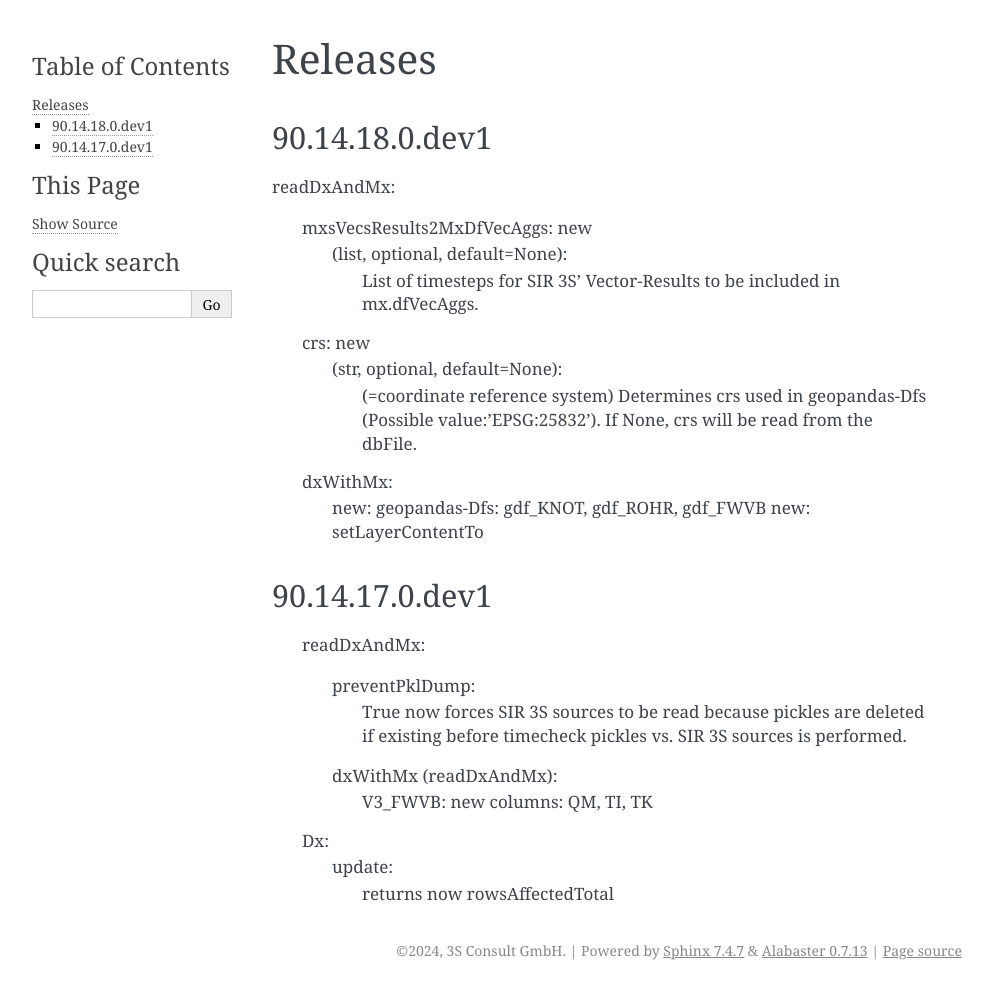
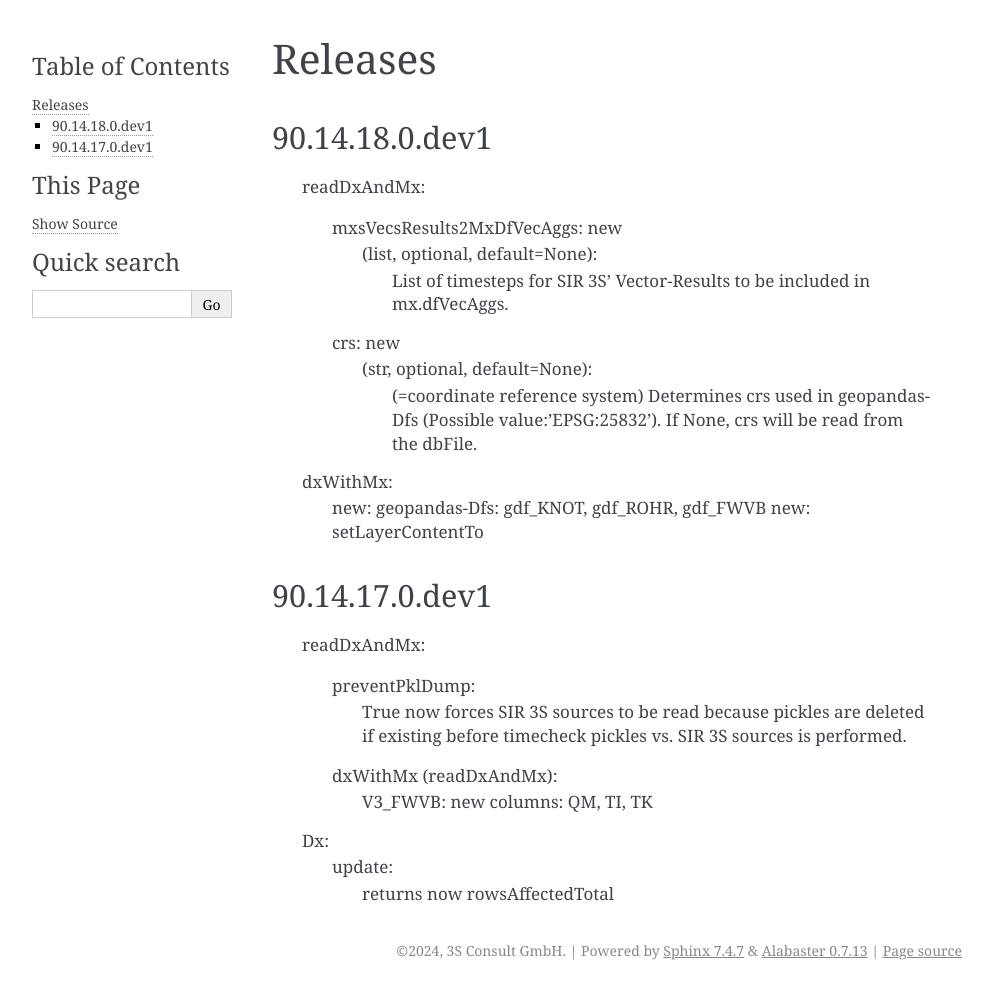
Before and after one commit to 3SConsult/PT3S, a Sphinx documentation site: the page built from docs/releases.rst, in a window 1280 px wide. Shown: the whole page, without its empty margins (148-1141 px from the left). Built offline with Sphinx 7.4.7, drawn with Linux system fonts in a browser that asks for light colours.

Commit message:
WOL 24 04 19b

```diff
--- a/docs/releases.rst
+++ b/docs/releases.rst
@@ -3,16 +3,15 @@ Releases
 
 90.14.18.0.dev1
 ---------------
+    readDxAndMx:
 
-readDxAndMx:
+        mxsVecsResults2MxDfVecAggs: new
+            (list, optional, default=None):
+                List of timesteps for SIR 3S' Vector-Results to be included in mx.dfVecAggs.
 
-    mxsVecsResults2MxDfVecAggs: new
-        (list, optional, default=None):
-            List of timesteps for SIR 3S' Vector-Results to be included in mx.dfVecAggs.
-
-    crs: new
-        (str, optional, default=None):
-            (=coordinate reference system) Determines crs used in geopandas-Dfs (Possible value:'EPSG:25832'). If None, crs will be read from the dbFile.
+        crs: new
+            (str, optional, default=None):
+                (=coordinate reference system) Determines crs used in geopandas-Dfs (Possible value:'EPSG:25832'). If None, crs will be read from the dbFile.
 
     dxWithMx:
         new: geopandas-Dfs: gdf_KNOT, gdf_ROHR, gdf_FWVB
```
